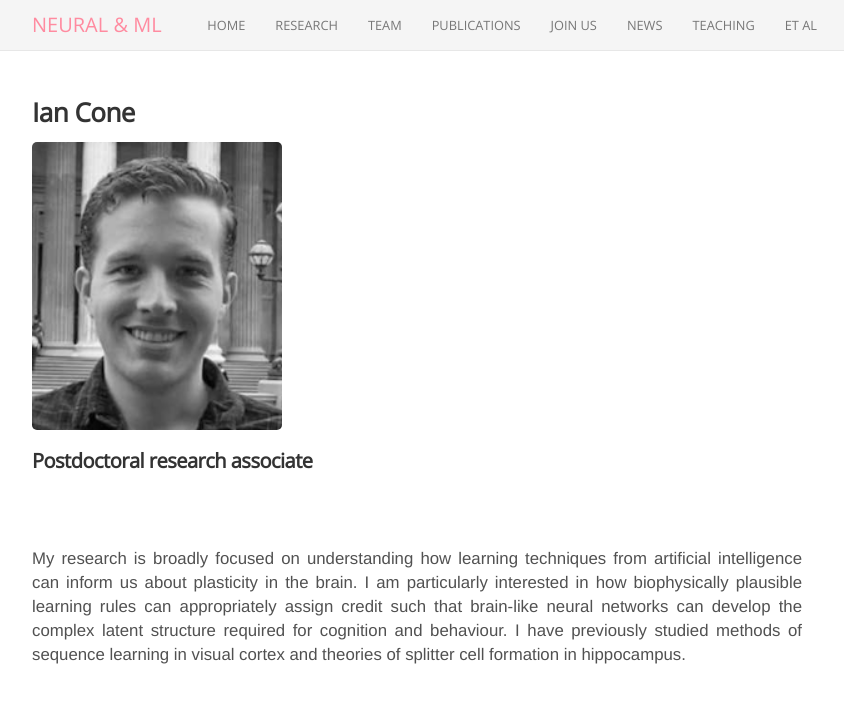
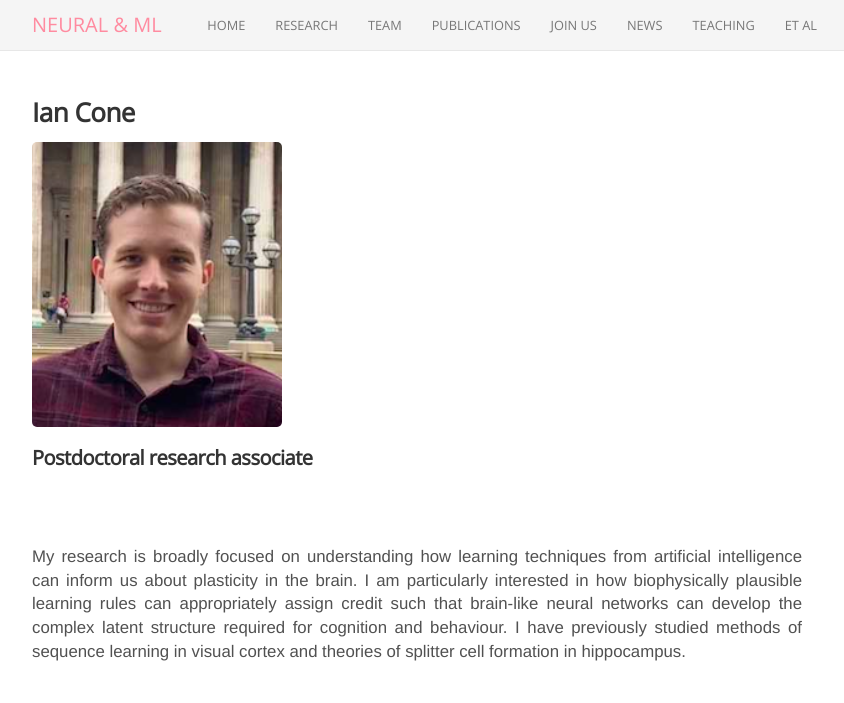
Before and after one commit to neuralml/neuralml.github.io, a Jekyll site: the page built from _people/RPC_ian_cone.md, in a window 1280 px wide. Shown: the top 703 px of the page, without its empty margins (223-1067 px from the left). Built offline with Jekyll 4.4.1, drawn with Linux system fonts in a browser that asks for light colours; nearby versions of some CDN libraries.

Commit message:
photos update

```diff
--- a/_people/RPC_ian_cone.md
+++ b/_people/RPC_ian_cone.md
@@ -2,7 +2,7 @@
 name: Ian Cone
 title: Ian Cone
 position: postdoc
-avatar: Ian_bw.png
+avatar: Ian_full.png
 joined: 2024
 affiliation: <span style="color:#FFFFFF">.</span><br><span style="color:#FFFFFF">.</span>
 ---
```
Also changed, not shown: _people/RPC_michal_wojcik.md (+1 -1 lines), images/people/Ian_bw.png (deleted), images/people/Ian_full.jpeg (deleted), images/people/Ian_full.png (added), images/people/Michal.jpg (deleted), images/people/Michal2.jpg (deleted), images/people/Michal_bw.jpg (deleted), images/people/Michal_full.png (added), images/people/MicheleGaribbo.png.
